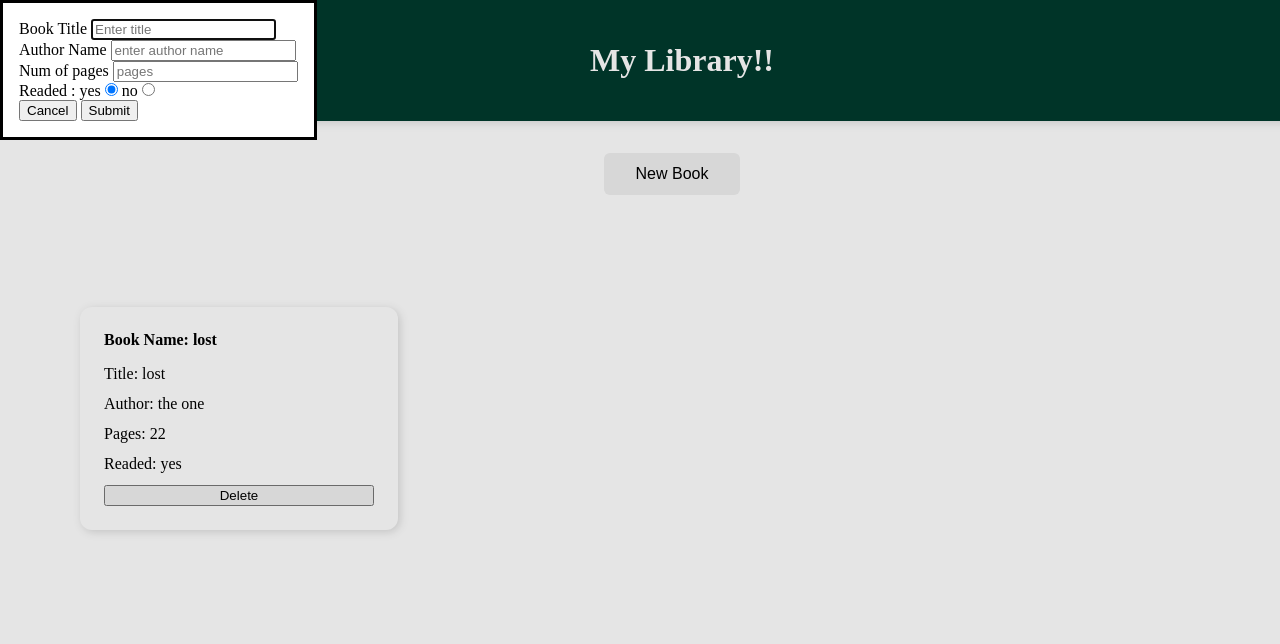
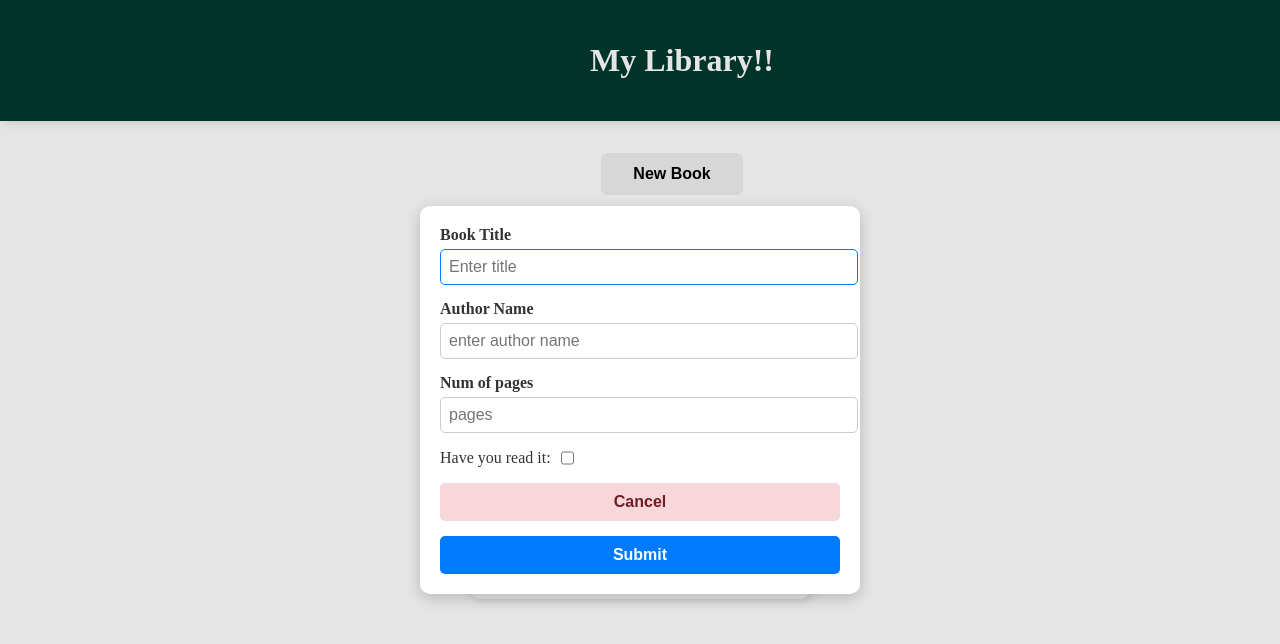
Before and after one commit to Eris141/Project-Library, a plain HTML site: page index.html in a window 1280 px wide. Both pictures are taken after a click on the button "New Book". Shown: the top 644 px of the page. Drawn offline with Linux system fonts and the light colour scheme.

Commit message:
feat: added swich toggle read and not, fixet css stylee

```diff
--- a/index.html
+++ b/index.html
@@ -27,19 +27,15 @@
       </div>
       <div class="pages">
         <label for="pages">Num of pages</label>
-        <input type="number" name="pages" id="pages" placeholder="pages" maxlength="6" required>
+        <input type="number" name="pages" id="pages" placeholder="pages" maxlength="5" required>
       </div>
-      <div class="read">
-        <label for="read">Readed :</label>
-        <span>yes</span>
-        <input type="radio" name="read" id="read" value="yes" checked>
-        <span>no</span>
-        <input type="radio" name="read" id="read" value="no">
-
+      <div class="readed">
+        <label for="readed">Have you read it:</label>
+        <input type="checkbox" id="readed" value="yes" >
       </div>
 
       <button class="cancel-button" type="reset" value="resetBtn">Cancel</button>
-      <button type="submit" class="submit-button" value="comfigBtn">Submit</button>
+      <button type="submit" class="submit-button" value="configBtn">Submit</button>
     </form>
   </dialog>
 
--- a/script/script.js
+++ b/script/script.js
@@ -19,30 +19,34 @@ function addBookToLibrary(book) {
   displayBooks(myLibrary);
 }
 
-const book1 = new Book("lost", "the one", "22", "yes")
+const book1 = new Book("Valhalla", "All Father Odin", "1000", "yes")
 addBookToLibrary(book1);
 
 
 
 function displayBooks(books) {
   myLibraryContainer.textContent = "";
-  books.forEach(book => {
+  books.forEach((book, index) => {
+
       const bookContainer = document.createElement("div");
       bookContainer.classList.add("book-container");
+
       const bookInfoContiner = document.createElement('div');
       bookInfoContiner.classList.add("book-info");
+
       const bookNameContainer = document.createElement('h4');
       const titleContainer = document.createElement('p');
       const authorContainer = document.createElement("p");
       const pagesContainer = document.createElement("p");
-      const readContainer = document.createElement("p");
+      const readContainer = document.createElement("button");
       const deleteButton = document.createElement("button");
 
       bookNameContainer.textContent = `Book Name: ${book.title}`;
       titleContainer.textContent = ` Title: ${book.title}`;
       authorContainer.textContent = ` Author: ${book.author}`;
       pagesContainer.textContent = `Pages: ${book.pages}`;
-      readContainer.textContent = `Readed: ${book.read}`;
+      readContainer.textContent = book.read ? "Read: Yes" : "Read: No";
+      readContainer.classList.add(book.read ? "read" : "not-read");
       deleteButton.textContent = "Delete";
 
       // let list = document.createElement("p");
@@ -55,14 +59,22 @@ function displayBooks(books) {
       bookContainer.appendChild(bookNameContainer);
       bookContainer.appendChild(bookInfoContiner);
       bookContainer.appendChild(deleteButton);
+      myLibraryContainer.appendChild(bookContainer);
 
-      myLibraryContainer.appendChild(bookContainer);
+      readContainer.addEventListener('click', () => {
+        book.read = !book.read;
+        readContainer.textContent = book.read ? "Read: Yes" : "Read: No";
+        readContainer.classList.toggle("read");
+        readContainer.classList.toggle("not-read");
+      })
 
 
       deleteButton.addEventListener('click', (e) => {
         myLibraryContainer.removeChild(bookContainer);
-        myLibrary.splice(e.target, 1)
+        myLibrary.splice(index, 1)
+        displayBooks(myLibrary);
       })
+
     })
   }
 
@@ -78,14 +90,23 @@ addBookButton.addEventListener('click', () => {
 })
 
 submitButton.addEventListener("click", (e) => {
-  e.preventDefault();
-  const bookTitle = dialog.querySelector("#book-title").value;
-  const authorName = dialog.querySelector("#author-name").value;
-  const pages = dialog.querySelector("#pages").value;
-  const readed = dialog.querySelector('input[name="read"]:checked').value;
+  e.preventDefault(); // Prevent form submission
+  const bookTitle = form.querySelector("#book-title").value.trim();
+  const authorName = form.querySelector("#author-name").value.trim();
+  const pages = form.querySelector("#pages").value.trim();
+  const readCheckbox = form.querySelector("#readed");
+  const readStatus = readCheckbox.checked;
 
-  let book = new Book(bookTitle, authorName, pages, readed);
+  if (!bookTitle || !authorName || !pages || isNaN(pages
+  )) {
+    alert("Please fill out all fields correctyl!")
+    return;
+  }
 
+
+  let book = new Book(bookTitle, authorName, pages, readStatus);
+
+  console.log(book);
   addBookToLibrary(book);
   form.reset();
   dialog.close();
--- a/style/style.css
+++ b/style/style.css
@@ -37,28 +37,30 @@
   font-size: 16px;
   color: white;
   box-shadow: rgba(0, 0, 0, 0.15) 1.95px 1.95px 9.6px;
+
 }
 
 .my-library-container {
-  display: grid;
-  grid-template-columns: repeat(auto-fit, minmax(300px,
-  1fr));
+  display: flex;
   gap: 1.6rem;
   margin: 80px;
   align-items: center;
   justify-content: center;
+  flex-wrap: wrap;
 }
 
 
 .book-container {
   display: grid;
-  padding: 24px;
+  padding: 21px;
   height: fit-content;
   justify-content: center;
-  width: 270px;
+  width: 300px;
+  height: 250px;
   border-radius: 12px;
   background-color: white;
   box-shadow: rgba(0, 0, 0, 0.15) 1.95px 1.95px 9.6px;;
+  font-size: 21px;
 }
 
 .book-info {
@@ -67,6 +69,7 @@
   flex-wrap: wrap;
   justify-content: space-between;
   height: 120px;
+  font-size: 18px;
   padding-top: 16px;
 }
 
@@ -81,4 +84,118 @@
   background-color:  rgb(46, 112, 98);
   color: white;
   box-shadow: rgba(0, 0, 0, 0.15) 1.95px 1.95px 9.6px;
+  width: 300px;
+  height: 250px;
 }
+
+.read {
+  background-color: green;
+  color: white;
+  width: 100%;
+}
+
+.not-read {
+  background-color: red;
+  color: white;
+  width: 100%;
+}
+
+
+/* Dialog Styling */
+.dialog {
+  border: none;
+  border-radius: 10px;
+  padding: 20px;
+  max-width: 400px;
+  width: 90%; /* Adjust width for responsiveness */
+  background: #ffffff;
+  box-shadow: 0 4px 15px rgba(0, 0, 0, 0.2);
+  animation: fadeIn 0.3s ease-in-out;
+  position: fixed;
+  top: 50%;
+  left: 50%;
+  transform: translate(-50%, -50%);
+}
+
+/* Form Styling */
+.book-details {
+  display: flex;
+  flex-direction: column;
+  gap: 15px;
+}
+
+/* Input Fields */
+.book-details label {
+  font-weight: bold;
+  margin-bottom: 5px;
+  display: block;
+  color: #333;
+}
+
+.book-details input[type="text"],
+.book-details input[type="number"],
+.book-details input[type="checkbox"] {
+  width: 100%;
+  padding: 8px;
+  border: 1px solid #ccc;
+  border-radius: 5px;
+  font-size: 1rem;
+  transition: border-color 0.3s;
+}
+
+.book-details input[type="text"]:focus,
+.book-details input[type="number"]:focus {
+  border-color: #007bff;
+  outline: none;
+}
+
+/* Checkbox Section */
+.readed {
+  display: flex;
+  align-items: center;
+  gap: 10px;
+}
+
+.readed label {
+  font-weight: normal;
+  margin: 0;
+}
+
+.book-details input[type="checkbox"] {
+  width: auto;
+  height: 20px;
+  accent-color: #007bff;
+}
+
+/* Buttons */
+button {
+  padding: 10px 15px;
+  font-size: 1rem;
+  font-weight: bold;
+  border: none;
+  border-radius: 5px;
+  cursor: pointer;
+  transition: all 0.3s ease-in-out;
+}
+
+button:hover {
+  transform: scale(1.05);
+}
+
+.cancel-button {
+  background-color: #f8d7da;
+  color: #721c24;
+}
+
+.cancel-button:hover {
+  background-color: #f5c6cb;
+}
+
+.submit-button {
+  background-color: #007bff;
+  color: #ffffff;
+}
+
+.submit-button:hover {
+  background-color: #0056b3;
+}
```
